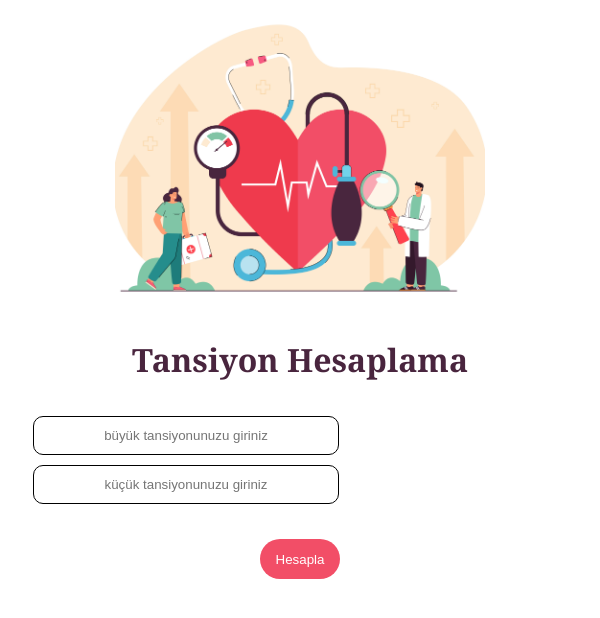
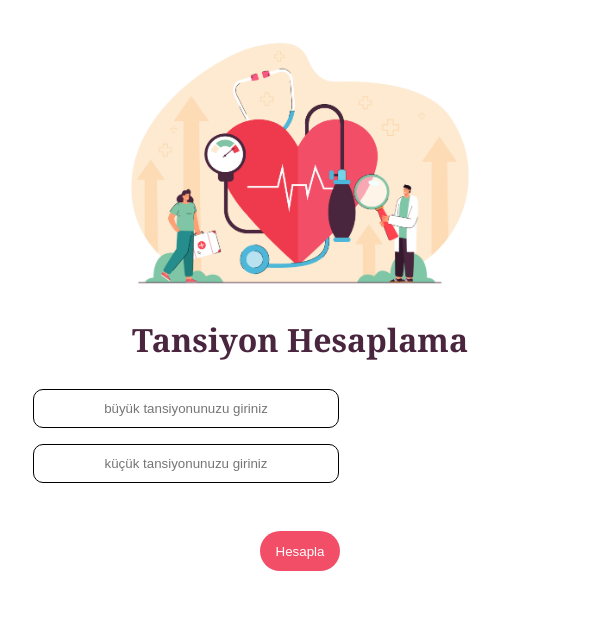
Before and after one commit to elifgazioglu/tension-check, a React (Create React App) app: page / in a window 600 px wide. Shown: the top 618 px of the page. Built offline with nearby package versions, Linux system fonts and the light colour scheme.

Commit message:
add css for iphone 12 pro, pixel 5, samsung galaxy s8+, iphone XR

```diff
--- a/src/App.jsx
+++ b/src/App.jsx
@@ -70,9 +70,21 @@ const App = () => {
                 sorunlarına da yardımcı olabilir. Eğer yapabilirseniz;
                 <ul>
                   <li>Sağlıklı bir kiloda kalmaya çalışın.</li>
-                  <li>Düzenli egzersiz yapın.</li>
-                  <li>Bol bol taze meyve ve sebze yiyin.</li>
-                  <li>Tuzu azaltın.</li>
+                  <li>
+                    Fiziksel olarak aktif olun: Düzenli olarak egzersiz yapmak,
+                    tansiyonu kontrol altında tutmaya yardımcı olabilir. Fiziksel aktiviteyi günlük rutininizin bir
+                    parçası haline getirmek önemlidir.
+                  </li>
+                  <li>
+                    Sağlıklı beslenme alışkanlıkları geliştirin: Düzenli olarak
+                    dengeli bir beslenme planı uygulayın. Yeterli miktarda
+                    meyve, sebze, tam tahıllar, düşük yağlı protein kaynakları
+                    ve sağlıklı yağlar tüketmeye özen gösterin.
+                  </li>
+                  <li>
+                    Tuz alımınızı sınırlayın ve işlenmiş gıdaların tuz içeriğini
+                    kontrol edin.
+                  </li>
                   <li>Daha az alkol ve kafein içmeye çalışın.</li>
                   <li>Sigarayı bırakın.</li>
                 </ul>
@@ -136,11 +148,26 @@ const App = () => {
                 içeceklerden faydalanarak da doğal ve bitkisel yollardan
                 tansiyon değerlerini dengelemek mümkündür.
                 <ul>
-                  <li>Muz: İçeriğinde barındırdığı yüksek oranda potasyum sayesinde kan basıncını düzene sokar.</li>
-                  <li>Pancar: İçeriğinde yer alan nitrat sayesinde tansiyonu dengeler.</li>
-                  <li>Nar: Polifenol, C vitamini ve antioksidan açısından zengindir. Bu sayede kan basıncını dengeler.</li>
-                  <li>Sarımsak: Sarımsak, doğal tansiyon düşürücü olarak tanımlanan bir doğal kaynaktır.</li>
-                  <li>Limon: Limon da yüksek tansiyon problemine karşı sarımsak kadar etkili bir doğal kaynaktır.</li>
+                  <li>
+                    Muz: İçeriğinde barındırdığı yüksek oranda potasyum
+                    sayesinde kan basıncını düzene sokar.
+                  </li>
+                  <li>
+                    Pancar: İçeriğinde yer alan nitrat sayesinde tansiyonu
+                    dengeler.
+                  </li>
+                  <li>
+                    Nar: Polifenol, C vitamini ve antioksidan açısından
+                    zengindir. Bu sayede kan basıncını dengeler.
+                  </li>
+                  <li>
+                    Sarımsak: Sarımsak, doğal tansiyon düşürücü olarak
+                    tanımlanan bir doğal kaynaktır.
+                  </li>
+                  <li>
+                    Limon: Limon da yüksek tansiyon problemine karşı sarımsak
+                    kadar etkili bir doğal kaynaktır.
+                  </li>
                 </ul>
               </p>
             </div>
--- a/src/styles.css
+++ b/src/styles.css
@@ -98,7 +98,6 @@ p {
   img {
     width: 370px;
     height: 300px;
-    object-fit: cover;
   }
 
   h1 {
@@ -117,31 +116,114 @@ p {
   .pic {
     height: 250px;
     width: 250px;
-    object-fit: cover;
   }
 
   p {
-    text-align: center;
     margin: 10px;
     padding: 10px;
   }
 
   .results {
-    width: min-content;
-    border: none;
-    position: absolute;
     margin-top: 50px;
-    top: 50%;
-    left: 50%;
-    transform: translate(-50%, -50%);
     height: 120vh;
   }
 
   .result {
-    border: 3px solid black;
-    border-radius: 10px;
+    margin-top: 20px;
+  }
+}
+
+@media (min-width: 414px) and (max-width: 896px) {
+  img {
+    margin-top: 30px;
+  }
+
+  h1 {
+    margin: 50px;
+  }
+
+  input {
+    margin: 8px;
+    margin-left: 35px;
+  }
+
+  .button {
+    margin: 40px;
+  }
+
+  p {
+    margin: 0px;
+    padding: 10px;
+  }
+
+  .results {
+    margin-top: -5px;
+    height: 100vh;
+  }
+
+}
+
+@media (min-width: 390px) and (max-width: 844px) {
+  img {
     margin-top: 20px;
   }
 
+  h1 {
+    margin: 30px;
+  }
 
+  input {
+    margin: 8px;
+    margin-left: 30px;
+  }
+
+  .button {
+    margin: 40px;
+  }
+
+  p {
+    margin: 0px;
+    padding: 10px;
+  }
+
+  .results {
+    margin-top: 0px;
+    height: 100vh;
+  }
 }
+
+@media (min-width: 360px) and (max-width: 740px) {
+  img {
+    width: 350px;
+    height: 270px;
+  }
+
+  h1 {
+    margin: 20px;
+  }
+
+  input {
+    margin: 8px;
+    margin-left: 15px;
+  }
+
+  .button {
+    margin: 40px;
+  }
+
+  p {
+    margin: 0px;
+    padding: 10px;
+  }
+
+  .pic {
+    height: 270px;
+    width: 270px;
+  }
+
+  .results {
+    margin-top: 0px;
+    height: 100vh;
+    width: 45vh;
+  }
+}
```
Lines whose indentation alone changed are shown as unchanged.
